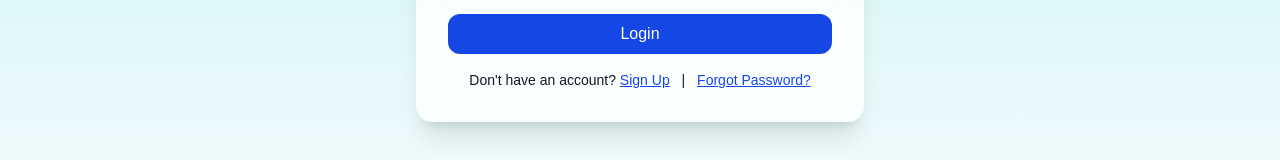
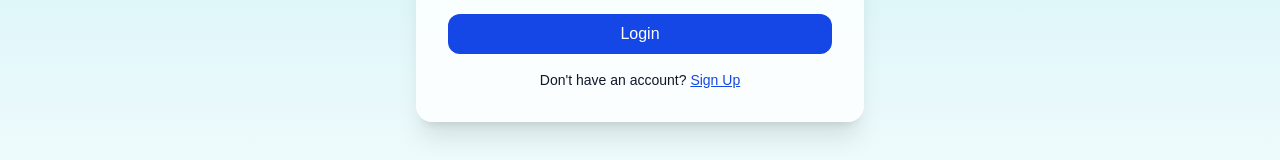
Before and after one commit to moshe4142/my-healthcare-system, a Next.js app: page /login in a window 1280 px wide. Shown: the part 522-682 px from the top of the page. Built offline with nearby package versions, Linux system fonts and the light colour scheme; no server answers.

Commit message:
feat: simplify login page by removing token check and redundant links from localstorage

```diff
--- a/pages/login.tsx
+++ b/pages/login.tsx
@@ -1,5 +1,5 @@
 'use client';
-import React, { useState, useEffect } from 'react';
+import React, { useState } from 'react';
 import { useRouter } from 'next/navigation';
 import { FaEye, FaEyeSlash } from 'react-icons/fa';
 
@@ -9,20 +9,13 @@ export default function LoginPage() {
   const [error, setError] = useState('');
   const [showPassword, setShowPassword] = useState(false);
 
-  useEffect(() => {
-    const token = localStorage.getItem('userToken');
-    if (token) {
-      router.push('/profile'); // או '/' - לפי העדפה שלך
-    }
-  }, [router]);
-
   const handleChange = (e: React.ChangeEvent<HTMLInputElement>) => {
     setFormData((prev) => ({ ...prev, [e.target.name]: e.target.value }));
     setError('');
   };
 
   const handleLogin = async (e: React.FormEvent<HTMLFormElement>) => {
-    e.preventDefault();
+    e.preventDefault(); // חשוב: לא לטעון את הדף מחדש
     setError('');
     try {
       const res = await fetch('/api/login', {
@@ -37,7 +30,6 @@ export default function LoginPage() {
         return;
       }
 
-      localStorage.setItem('userToken', data.token); // שמירת הטוקן
       router.push('/profile');
     } catch (err) {
       console.error('Error in login:', err);
@@ -105,12 +97,8 @@ export default function LoginPage() {
 
         <p className="text-sm text-center mt-4">
           Don&apos;t have an account?{' '}
-          <a href="/signup" className="text-blue-700 underline hover:text-blue-900 mr-2">
+          <a href="/signup" className="text-blue-700 underline hover:text-blue-900">
             Sign Up
-          </a>{' '}
-          |{' '}
-          <a href="/reset-password" className="text-blue-700 underline hover:text-blue-900 ml-2">
-            Forgot Password?
           </a>
         </p>
       </div>
```
